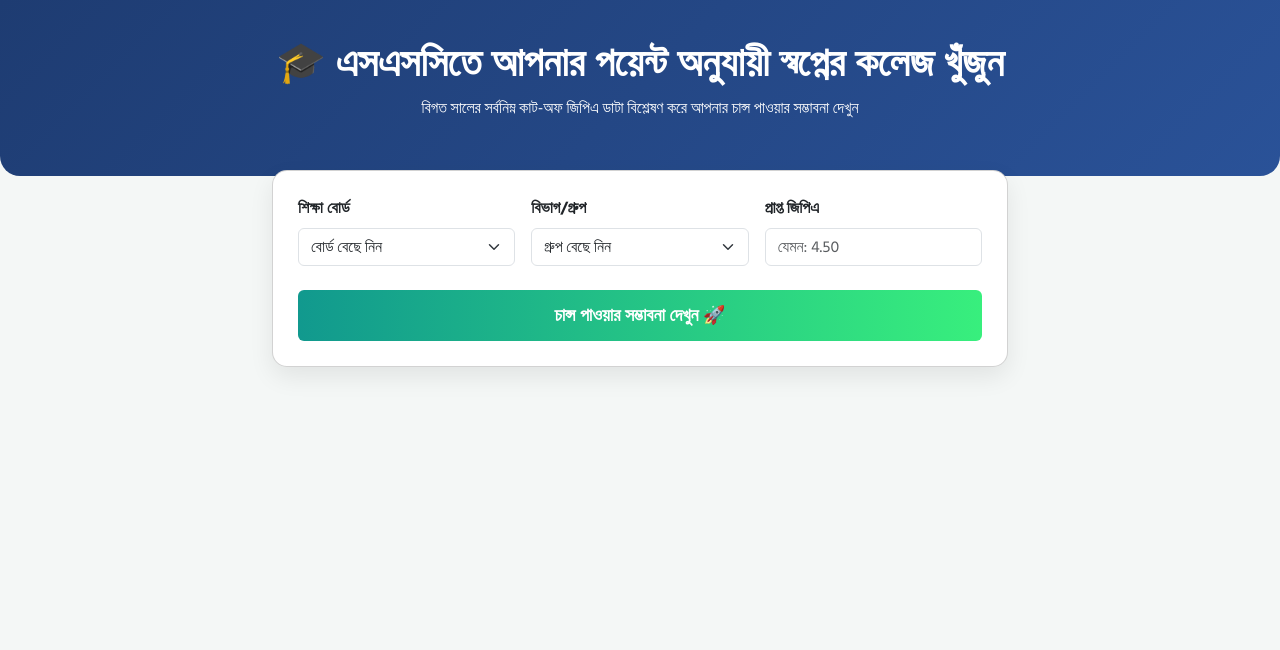
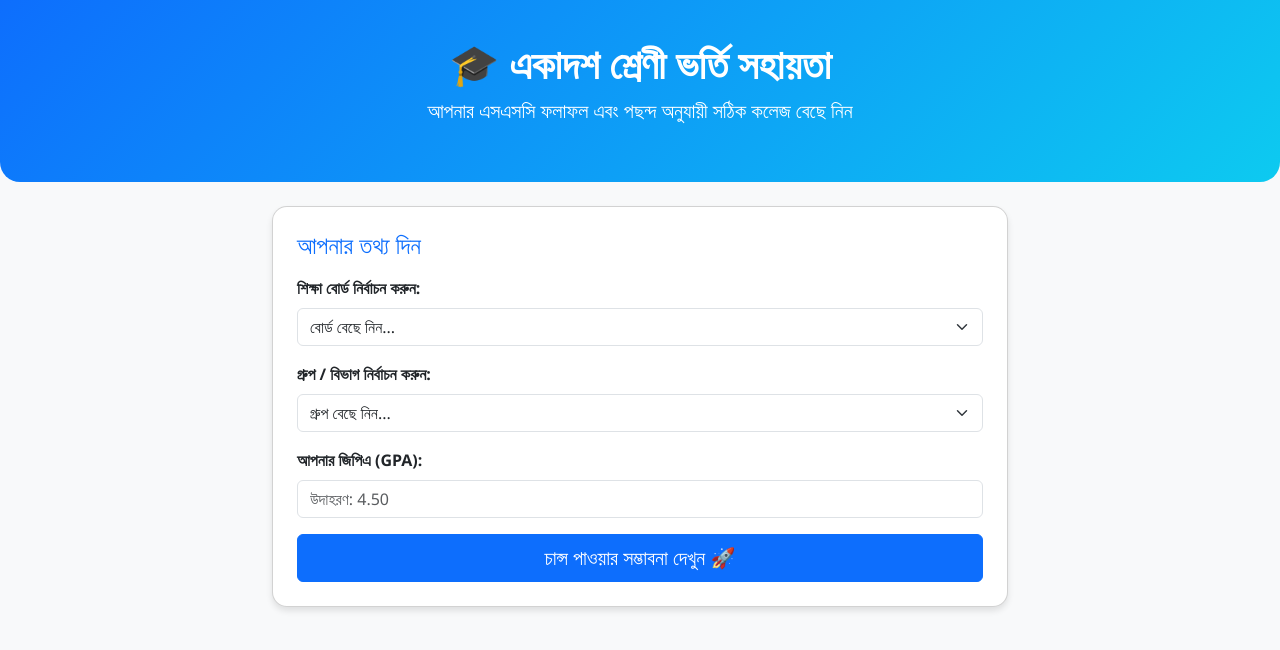
Before and after one commit to antu122/my-flask-app, a Python web app: template templates/index.html in a window 1280 px wide. Shown: the top 650 px of the page. Run offline with Jinja, Linux system fonts and the light colour scheme; the template is opened without the code that fills it, so the values that code supplies are empty.

Commit message:
Update index.html

```diff
--- a/templates/index.html
+++ b/templates/index.html
@@ -3,133 +3,105 @@
 <head>
     <meta charset="UTF-8">
     <meta name="viewport" content="width=device-width, initial-scale=1.0">
-    <title>SSC Admission Helper</title>
+    <title>একাদশ শ্রেণী ভর্তি সহায়তা</title>
     <link href="https://cdn.jsdelivr.net/npm/bootstrap@5.3.0/dist/css/bootstrap.min.css" rel="stylesheet">
-    <link href="https://fonts.googleapis.com/css2?family=Hind+Siliguri:wght@400;600;700&display=swap" rel="stylesheet">
     <style>
-        body { font-family: 'Hind Siliguri', sans-serif; background-color: #f4f7f6; }
-        .hero-header { background: linear-gradient(135deg, #1e3c72 0%, #2a5298 100%); color: white; padding: 40px 20px; border-radius: 0 0 20px 20px; }
-        .form-card { background: white; border-radius: 15px; padding: 25px; margin-top: -30px; box-shadow: 0 10px 25px rgba(0,0,0,0.08); }
-        .btn-check-chance { background: linear-gradient(90deg, #11998e, #38ef7d); border: none; color: white; font-weight: bold; font-size: 18px; padding: 12px; }
-        .result-box { border-radius: 12px; padding: 20px; margin-bottom: 25px; }
-        .high-chance-box { background-color: #e8f5e9; border-left: 6px solid #2e7d32; }
-        .medium-chance-box { background-color: #fffde7; border-left: 6px solid #fbc02d; }
-        .low-chance-box { background-color: #ffebee; border-left: 6px solid #c62828; }
+        body { font-family: 'Segoe UI', Tahoma, Geneva, Verdana, sans-serif; background-color: #f8f9fa; }
+        .hero-section { background: linear-gradient(135deg, #0d6efd, #0dcaf0); color: white; padding: 40px 20px; border-radius: 0 0 20px 20px; }
+        .card { border-radius: 15px; box-shadow: 0 4px 6px rgba(0,0,0,0.1); }
     </style>
 </head>
 <body>
 
-    <div class="hero-header text-center">
-        <h1 class="fw-bold">🎓 এসএসসিতে আপনার পয়েন্ট অনুযায়ী স্বপ্নের কলেজ খুঁজুন</h1>
-        <p>বিগত সালের সর্বনিম্ন কাট-অফ জিপিএ ডাটা বিশ্লেষণ করে আপনার চান্স পাওয়ার সম্ভাবনা দেখুন</p>
+    <div class="hero-section text-center mb-4">
+        <h1 class="fw-bold">🎓 একাদশ শ্রেণী ভর্তি সহায়তা</h1>
+        <p class="lead">আপনার এসএসসি ফলাফল এবং পছন্দ অনুযায়ী সঠিক কলেজ বেছে নিন</p>
     </div>
 
-    <div class="container my-4">
+    <div class="container mb-5">
         <div class="row justify-content-center">
-            <div class="col-md-10 col-lg-8">
-                <div class="card form-card">
+            <div class="col-md-8">
+                <div class="card p-4 mb-4">
+                    <h4 class="card-title text-primary mb-3">আপনার তথ্য দিন</h4>
                     <form action="/" method="POST">
-                        <div class="row g-3">
-                            <div class="col-md-4">
-                                <label class="form-label fw-bold">শিক্ষা বোর্ড</label>
-                                <select class="form-select" name="board" required>
-                                    <option value="" disabled selected>বোর্ড বেছে নিন</option>
-                                    <option value="dhaka">ঢাকা (Dhaka)</option>
-                                    <option value="rajshahi">রাজশাহী (Rajshahi)</option>
-                                    <option value="chittagong">চট্টগ্রাম (Chittagong)</option>
-                                    <option value="comilla">কুমিল্লা (Comilla)</option>
-                                    <option value="khulna">খুলনা (Khulna)</option>
-                                    <option value="barisal">বরিশাল (Barisal)</option>
-                                    <option value="sylhet">সিলেট (Sylhet)</option>
-                                    <option value="dinajpur">দিনাজপুর (Dinajpur)</option>
-                                    <option value="mymensingh">ময়মনসিংহ (Mymensingh)</option>
+                        <div class="mb-3">
+                            <label class="form-label fw-bold">শিক্ষা বোর্ড নির্বাচন করুন:</label>
+                            <select name="board" class="form-select" required>
+                                <option value="" disabled selected>বোর্ড বেছে নিন...</option>
+                                <option value="dhaka">ঢাকা বোর্ড</option>
+                                <option value="rajshahi">রাজশাহী বোর্ড</option>
+                                <option value="chittagong">চট্টগ্রাম বোর্ড</option>
                             </select>
                         </div>
 
-                            <div class="col-md-4">
-                                <label class="form-label fw-bold">বিভাগ/গ্রুপ</label>
-                                <select class="form-select" name="group" required>
-                                    <option value="" disabled selected>গ্রুপ বেছে নিন</option>
-                                    <option value="science">বিজ্ঞান (Science)</option>
-                                    <option value="commerce">ব্যবসায় শিক্ষা (Commerce)</option>
-                                    <option value="arts">মানবিক (Humanities/Arts)</option>
+                        <div class="mb-3">
+                            <label class="form-label fw-bold">গ্রুপ / বিভাগ নির্বাচন করুন:</label>
+                            <select name="group" class="form-select" required>
+                                <option value="" disabled selected>গ্রুপ বেছে নিন...</option>
+                                <option value="science">বিজ্ঞান</option>
+                                <option value="commerce">ব্যবসায় শিক্ষা</option>
+                                <option value="arts">মানবিক</option>
                             </select>
                         </div>
 
-                            <div class="col-md-4">
-                                <label class="form-label fw-bold">প্রাপ্ত জিপিএ</label>
-                                <input type="number" step="0.01" min="1.00" max="5.00" class="form-control" name="gpa" placeholder="যেমন: 4.50" required>
+                        <div class="mb-3">
+                            <label class="form-label fw-bold">আপনার জিপিএ (GPA):</label>
+                            <input type="number" step="0.01" min="1.00" max="5.00" name="gpa" class="form-control" placeholder="উদাহরণ: 4.50" required>
                         </div>
 
-                            <div class="col-12 text-center mt-4">
-                                <button type="submit" class="btn btn-check-chance w-100 rounded">চান্স পাওয়ার সম্ভাবনা দেখুন 🚀</button>
-                            </div>
-                        </div>
+                        <button type="submit" class="btn btn-primary w-100 py-2 fs-5">চান্স পাওয়ার সম্ভাবনা দেখুন 🚀</button>
                     </form>
                 </div>
 
                 {% if submitted %}
-                <div class="mt-5">
-                    <div class="alert alert-info text-center fw-bold">
-                        ইনপুট রেজাল্ট: বোর্ড - {{ student_info.board }} | গ্রুপ - {{ student_info.group }} | জিপিএ - {{ student_info.gpa }}
+                <div class="card p-4">
+                    <h3 class="text-center mb-3">আবেদনের ফলাফল বিশ্লেষণ</h3>
+                    <p class="text-center text-muted">বোর্ড: <strong>{{ student_info.board }}</strong> | গ্রুপ: <strong>{{ student_info.group }}</strong> | জিপিএ: <strong>{{ student_info.gpa }}</strong></p>
+                    <hr>
+
+                    {% if high_chance %}
+                    <h5 class="text-success fw-bold">✅ চান্স পাওয়ার প্রবল সম্ভাবনা রয়েছে (High Chance):</h5>
+                    <ul class="list-group mb-3">
+                        {% for college in high_chance %}
+                        <li class="list-group-item d-flex justify-content-between align-items-center">
+                            {{ college.name }} ({{ college.location }})
+                            <span class="badge bg-success rounded-pill">সর্বনিম্ন জিপিএ: {{ college.min_gpa }}</span>
+                        </li>
+                        {% endfor %}
+                    </ul>
+                    {% endif %}
+
+                    {% if medium_chance %}
+                    <h5 class="text-warning fw-bold">⚠️ চান্স পাওয়ার মাঝারি সম্ভাবনা রয়েছে (Medium Chance):</h5>
+                    <ul class="list-group mb-3">
+                        {% for college in medium_chance %}
+                        <li class="list-group-item d-flex justify-content-between align-items-center">
+                            {{ college.name }} ({{ college.location }})
+                            <span class="badge bg-warning text-dark rounded-pill">সর্বনিম্ন জিপিএ: {{ college.min_gpa }}</span>
+                        </li>
+                        {% endfor %}
+                    </ul>
+                    {% endif %}
+
+                    {% if low_chance %}
+                    <h5 class="text-danger fw-bold">❌ চান্স পাওয়ার কম সম্ভাবনা (Low Chance):</h5>
+                    <ul class="list-group mb-3">
+                        {% for college in low_chance %}
+                        <li class="list-group-item d-flex justify-content-between align-items-center">
+                            {{ college.name }} ({{ college.location }})
+                            <span class="badge bg-danger rounded-pill">সর্বনিম্ন জিপিএ: {{ college.min_gpa }}</span>
+                        </li>
+                        {% endfor %}
+                    </ul>
+                    {% endif %}
+
+                    {% if not high_chance and not medium_chance and not low_chance %}
+                    <div class="alert alert-info text-center">
+                        দুঃখিত, প্রদত্ত তথ্যের সাথে মিলে এমন কোনো কলেজের তথ্য পাওয়া যায়নি।
                     </div>
-
-                    <div class="result-box high-chance-box">
-                        <h4 class="text-success fw-bold">🟢 নিশ্চিত চান্স (High Chance - 90% to 100%)</h4>
-                        {% if high_chance %}
-                            <div class="row g-2 mt-2">
-                                {% for college in high_chance %}
-                                <div class="col-md-6">
-                                    <div class="p-3 bg-white border rounded d-flex justify-content-between align-items-center">
-                                        <div><strong>{{ college.name }}</strong><br><small class="text-muted">📍 {{ college.location }}</small></div>
-                                        <span class="badge bg-success">Min GPA: {{ college.min_gpa }}</span>
-                                    </div>
-                                </div>
-                                {% endfor %}
-                            </div>
-                        {% else %}
-                            <p class="mb-0 text-muted">এই ক্যাটাগরিতে সরাসরি গ্যারান্টিড কলেজ ডাটা পাওয়া যায়নি।</p>
                     {% endif %}
                 </div>
-
-                    <div class="result-box medium-chance-box">
-                        <h4 class="text-warning text-dark fw-bold">🟡 মাঝারি চান্স (Moderate Chance - 50% to 80%)</h4>
-                        {% if medium_chance %}
-                            <div class="row g-2 mt-2">
-                                {% for college in medium_chance %}
-                                <div class="col-md-6">
-                                    <div class="p-3 bg-white border rounded d-flex justify-content-between align-items-center">
-                                        <div><strong>{{ college.name }}</strong><br><small class="text-muted">📍 {{ college.location }}</small></div>
-                                        <span class="badge bg-warning text-dark">Min GPA: {{ college.min_gpa }}</span>
-                                    </div>
-                                </div>
-                                {% endfor %}
-                            </div>
-                        {% else %}
-                            <p class="mb-0 text-muted">মাঝারি ক্যাটাগরিতে কোনো কলেজ ডাটা নেই।</p>
                 {% endif %}
-                    </div>
-
-                    <div class="result-box low-chance-box">
-                        <h4 class="text-danger fw-bold">🔴 ঝুঁকি রয়েছে (Low Chance / Risky Choice)</h4>
-                        {% if low_chance %}
-                            <div class="row g-2 mt-2">
-                                {% for college in low_chance %}
-                                <div class="col-md-6">
-                                    <div class="p-3 bg-white border rounded d-flex justify-content-between align-items-center">
-                                        <div><strong>{{ college.name }}</strong><br><small class="text-muted">📍 {{ college.location }}</small></div>
-                                        <span class="badge bg-danger">Min GPA: {{ college.min_gpa }}</span>
-                                    </div>
-                                </div>
-                                {% endfor %}
-                            </div>
-                        {% else %}
-                            <p class="mb-0 text-muted">ঝুঁকিপূর্ণ ক্যাটাগরিতে কোনো কলেজ ডাটা নেই।</p>
-                        {% endif %}
-                    </div>
-                </div>
-                {% endif %}
-
             </div>
         </div>
     </div>
```
Lines whose indentation alone changed are shown as unchanged.
